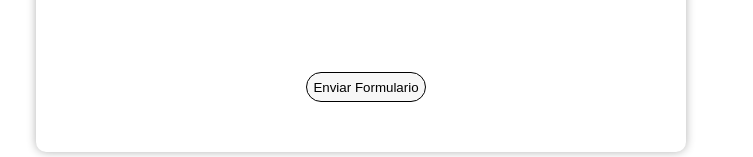
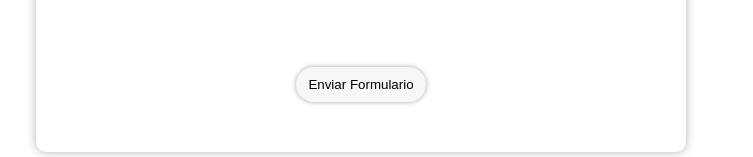
Before and after one commit to PolitecnicoMaxHenriquezUrena/Web, a plain HTML site: page inscripciones.html in a window 1280 px wide. Shown: the part 1468-1625 px from the top of the page, without its empty margins (424-1177 px from the left). Drawn offline with Linux system fonts and the light colour scheme.

Commit message:
Update inscripciones.html

```diff
--- a/inscripciones.html
+++ b/inscripciones.html
@@ -169,17 +169,20 @@
         }
         .enviar{
             position: absolute;
-            border: solid 1px black;
+            border: groove 0px black;
             border-radius: 50px;
-            width: 120px;
-            height: 30px;
-            left: 270px;
+            width: 130px;
+            height: 35px;
+            left: 260px;
             bottom: 50px;
             cursor: pointer;
-            transition: background-color 0.5s;
+            transition: background-color .5s;
+            transition: color .5s;
+            box-shadow: 0px 0px 5px rgba(0, 0, 0, .35);
         }
         .enviar:hover{
-            background-color: #d5d5d5;
+            background-color: #61adff;
+            color: white;
         }
         .redes-sociales{
             background-color: none;
```
